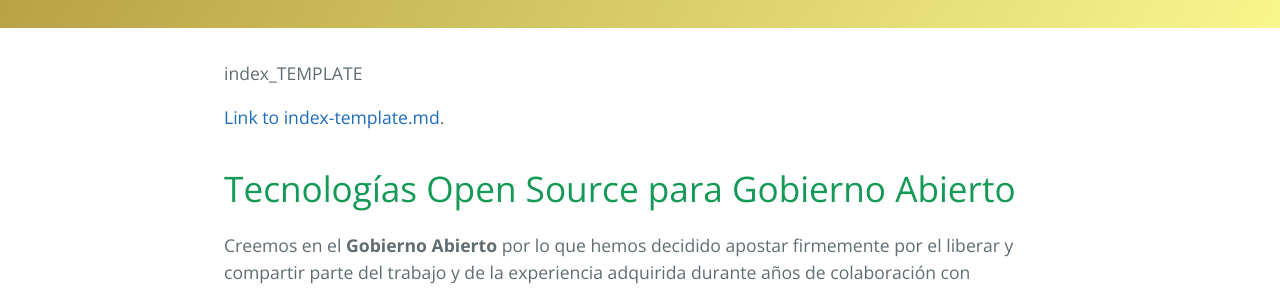
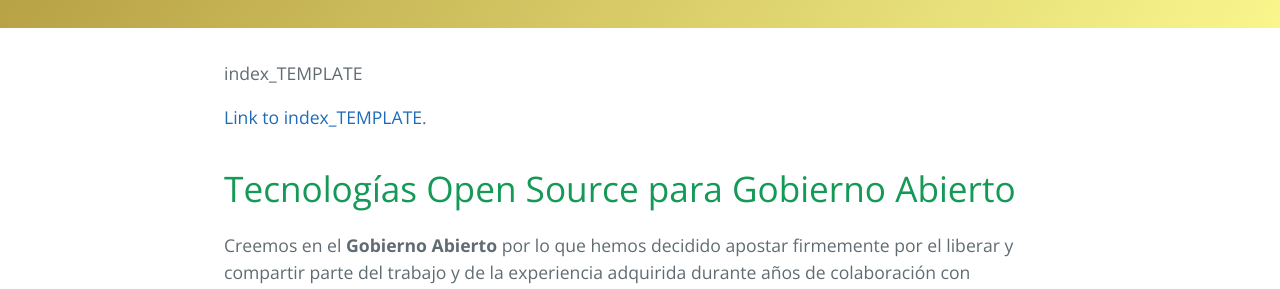
Before and after one commit to GalileoIyS/GalileoIyS.github.io, a Jekyll site: the page built from index.md, in a window 1280 px wide. Shown: the part 289-578 px from the top of the page. Built offline with Jekyll 4.4.1, drawn with Linux system fonts in a browser that asks for light colours.

```diff
--- a/index.md
+++ b/index.md
@@ -4,7 +4,7 @@
 
 index_TEMPLATE
 
-[Link to index-template.md](index-template).
+[Link to index_TEMPLATE](index_TEMPLATE.md).
 
 
 # [](#header-1)Tecnologías Open Source para Gobierno Abierto
```
